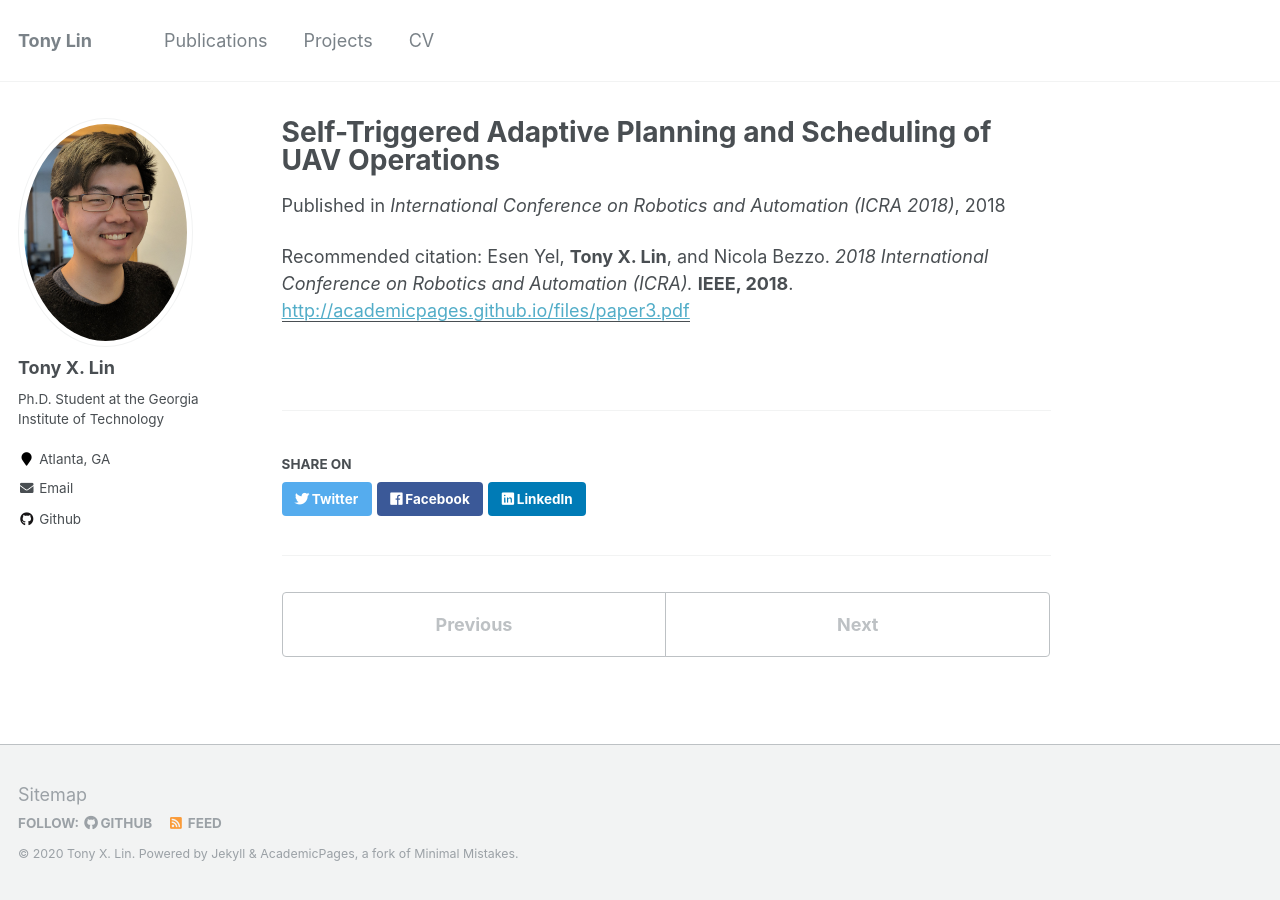
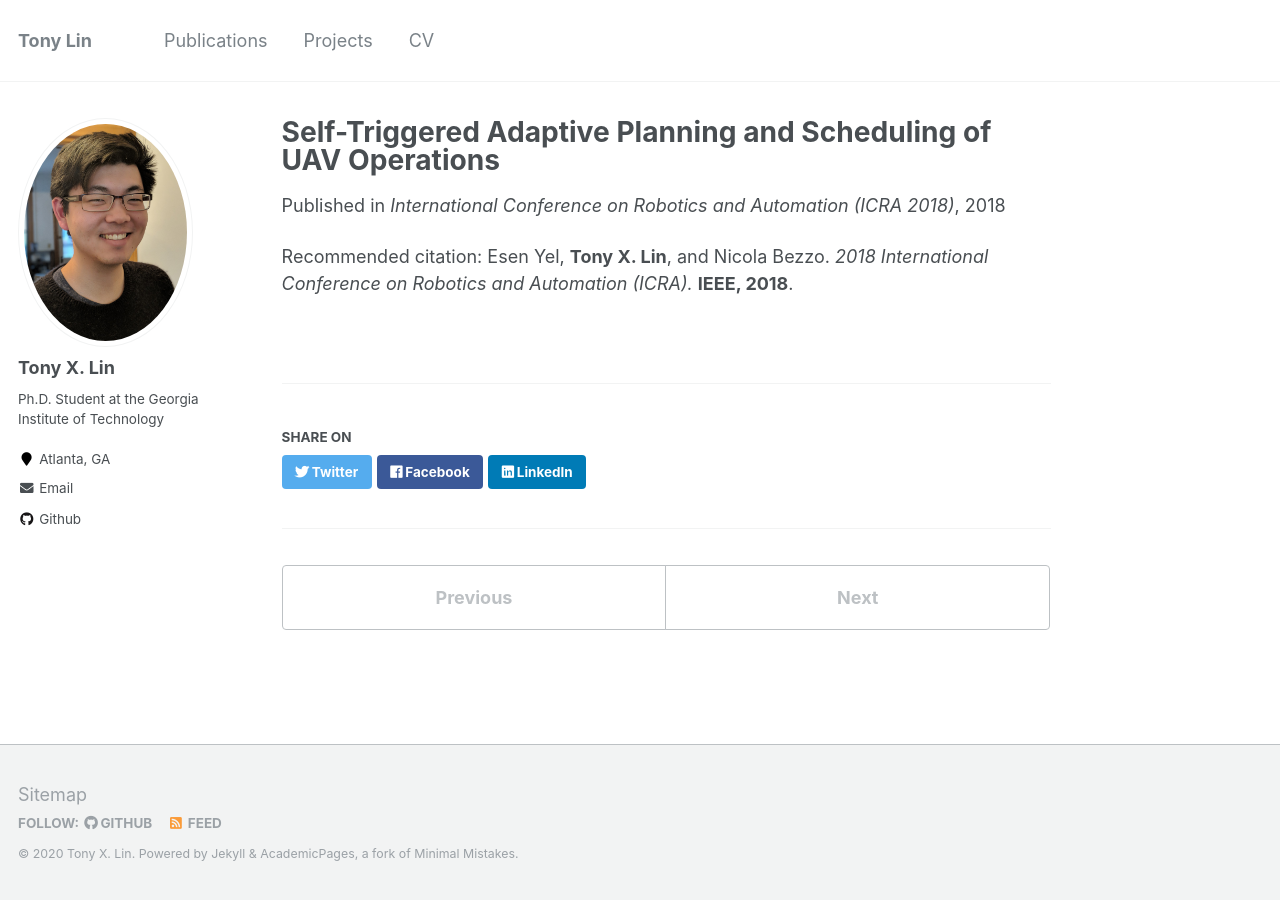
Before and after one commit to tony-x-lin/tony-x-lin.github.io, a Jekyll site: the page built from _publications/ICRA2018.md, in a window 1280 px wide. Built offline with Jekyll 4.4.1, drawn with Linux system fonts in a browser that asks for light colours; part of the change alters nothing that is shown.

Commit message:
Update ICRA2018.md

```diff
--- a/_publications/ICRA2018.md
+++ b/_publications/ICRA2018.md
@@ -4,6 +4,5 @@ collection: publications
 permalink: /publication/ICRA2018
 date: 2018-05-21
 venue: 'International Conference on Robotics and Automation (ICRA 2018)'
-paperurl: 'http://academicpages.github.io/files/paper3.pdf'
 citation: 'Esen Yel, <b>Tony X. Lin</b>, and Nicola Bezzo. <i>2018 International Conference on Robotics and Automation (ICRA).</i> <b>IEEE, 2018</b>.'
 ---
```
